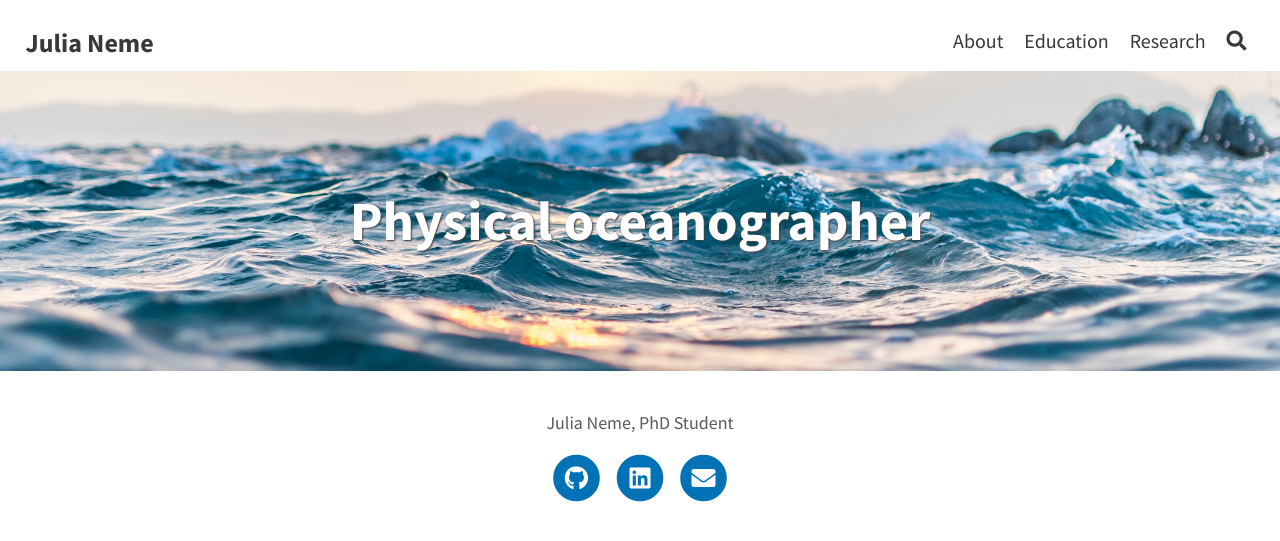
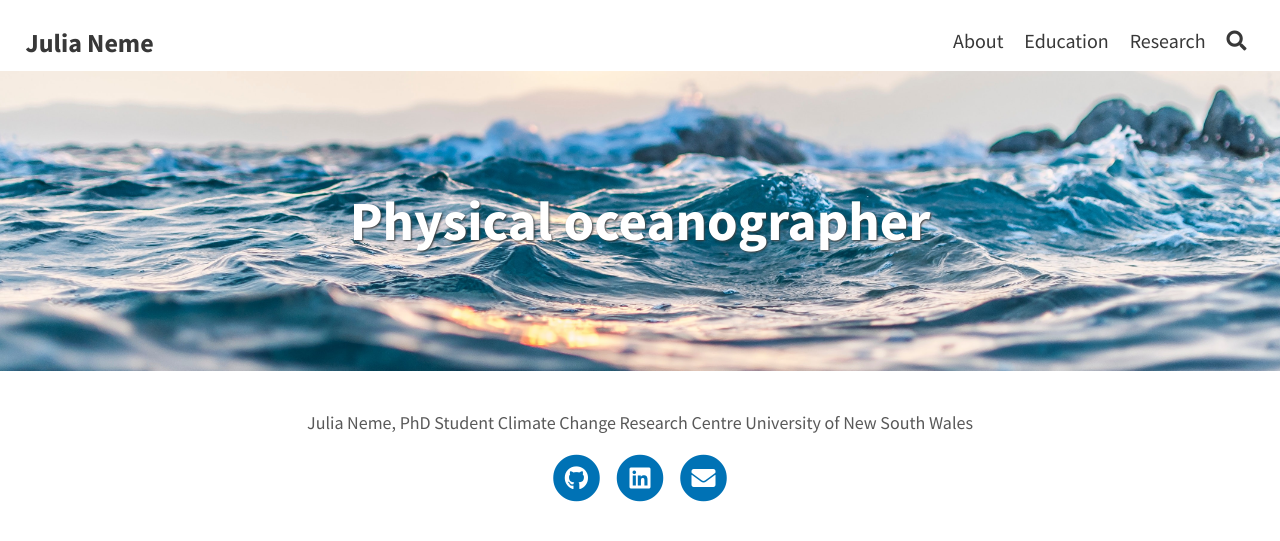
Before and after one commit to julia-neme/julia-neme.github.io, a Jekyll site: the page built from index.html, in a window 1280 px wide. Shown: the top 541 px of the page. Built offline with Jekyll 4.4.1, drawn with Linux system fonts in a browser that asks for light colours; the list of posts is cut into pages by our own code.

Commit message:
Update _config.yml

```diff
--- a/_config.yml
+++ b/_config.yml
@@ -17,6 +17,8 @@
 header_feature_image_responsive: true
 footer_text: >
   Julia Neme, PhD Student
+  Climate Change Research Centre
+  University of New South Wales
 
 # BLOG CONFIGURATION
 post_navigation: true
```
